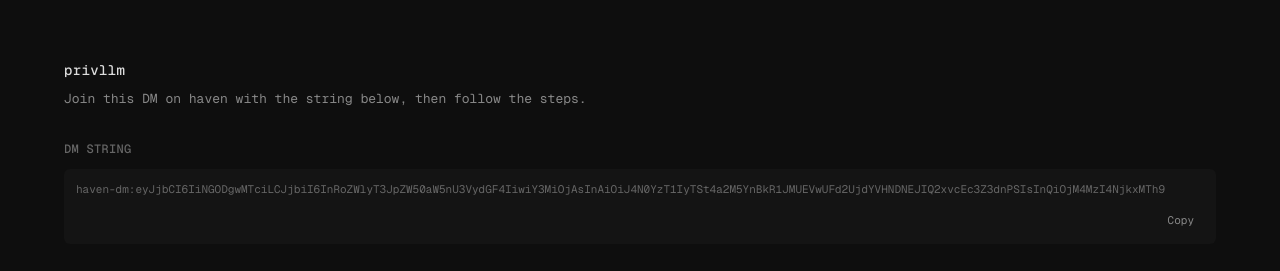
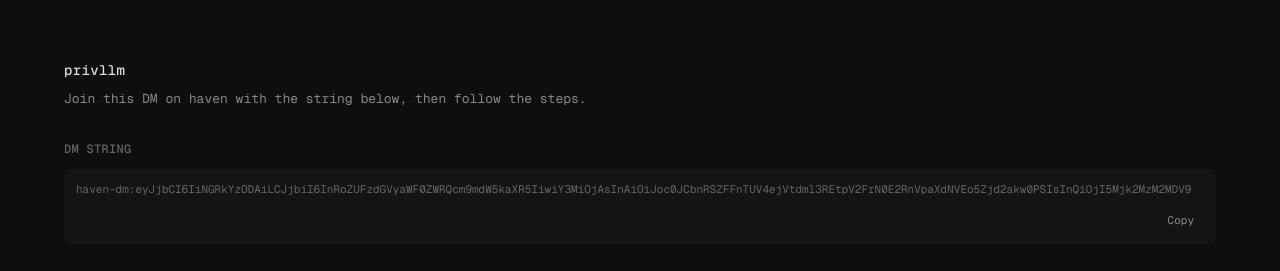
Before and after one commit to thisisommore/issuer-app, a Next.js app: page /join in a window 1280 px wide. Shown: the top 271 px of the page. Built offline with nearby package versions, Linux system fonts and the light colour scheme.

Commit message:
update HAVEN_DM_STRING in join page with revised DM connection string

```diff
--- a/app/join/page.tsx
+++ b/app/join/page.tsx
@@ -4,7 +4,7 @@ import Link from "next/link"
 import { useState } from "react"
 
 const HAVEN_DM_STRING =
-  "haven-dm:eyJjbCI6IiNGODgwMTciLCJjbiI6InRoZWlyT3JpZW50aW5nU3VydGF4IiwiY3MiOjAsInAiOiJ4N0YzT1IyTSt4a2M5YnBkR1JMUEVwUFd2UjdYVHNDNEJIQ2xvcEc3Z3dnPSIsInQiOjM4MzI4NjkxMTh9"
+  "haven-dm:eyJjbCI6IiNGRkYzODAiLCJjbiI6InRoZUFzdGVyaWF0ZWRQcm9mdW5kaXR5IiwiY3MiOjAsInAiOiJoc0JCbnRSZFFnTUV4ejVtdml3REtpV2FrN0E2RnVpaXdNVEo5Zjd2akw0PSIsInQiOjI5Mjk2MzM2MDV9"
 const STEPS = [
   {
     title: "Open chat",
```
